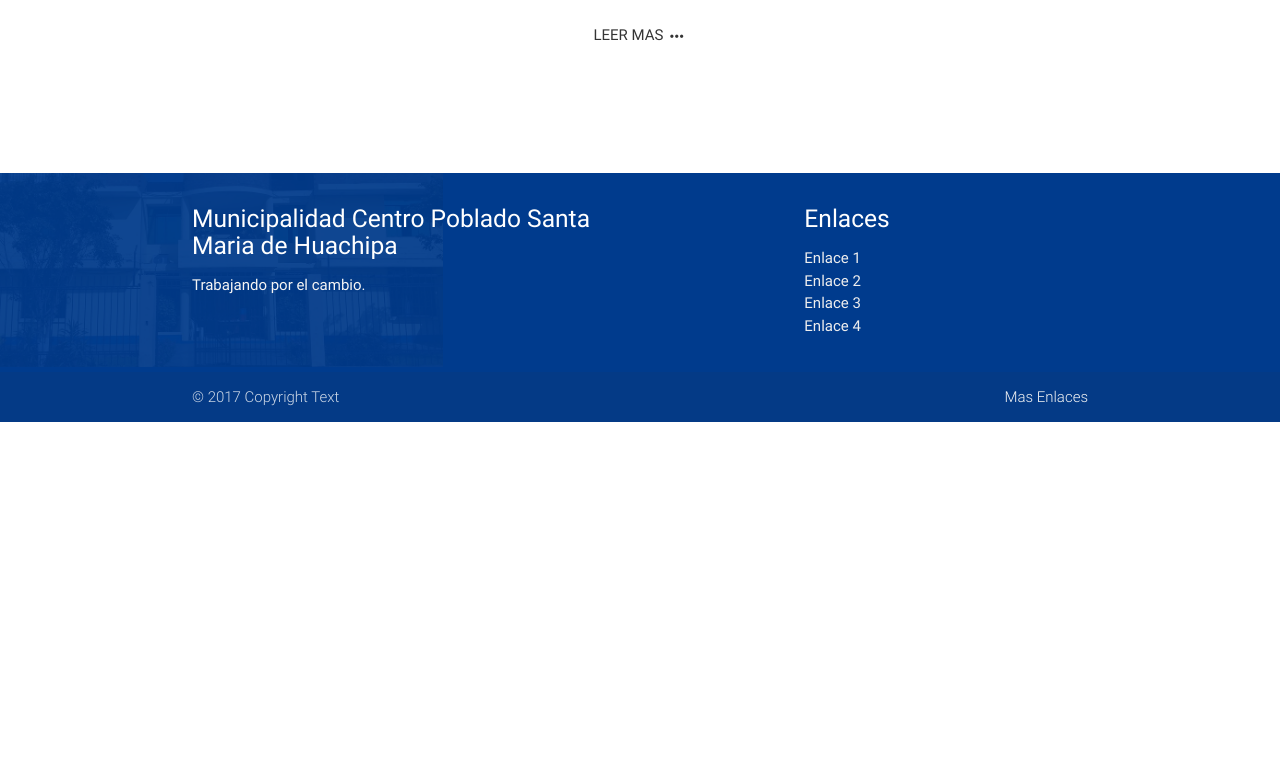
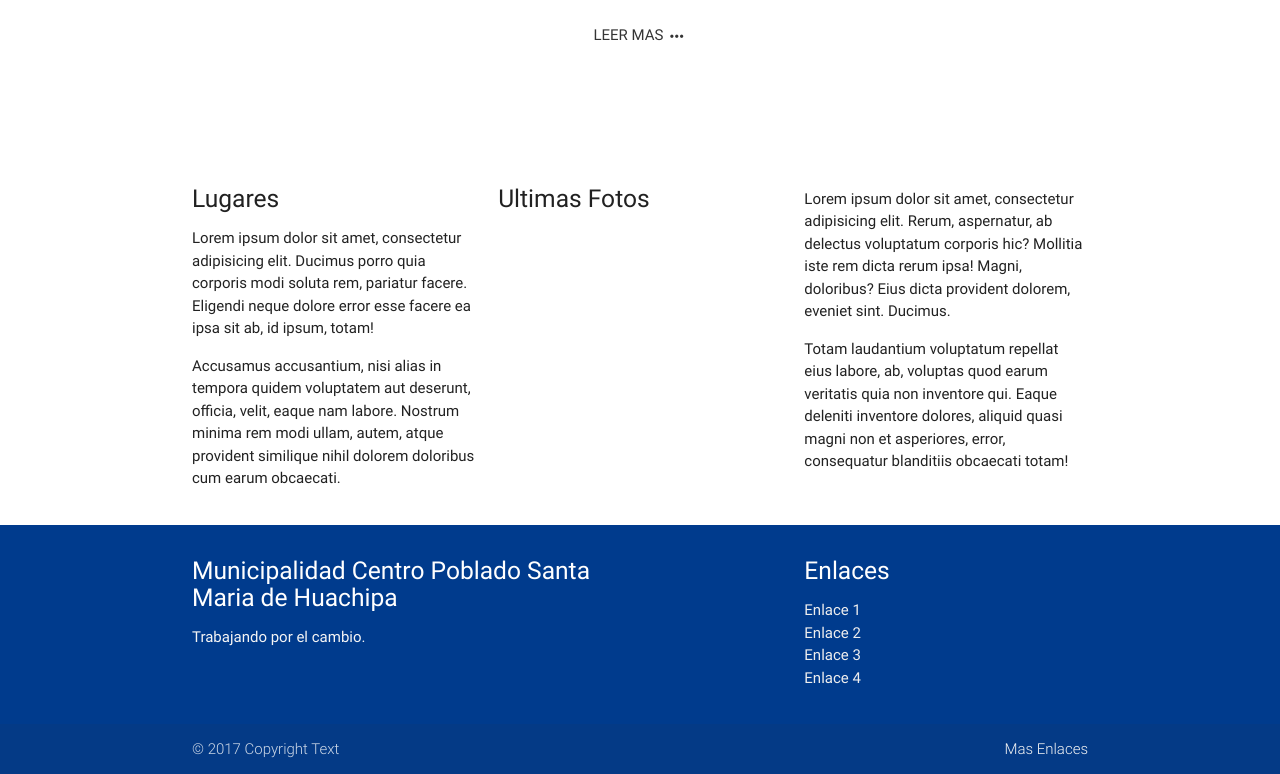
Before and after one commit to nats-afs/mh, a plain HTML site: page index.html in a window 1280 px wide. Shown: the part 1998-2772 px from the top of the page. Before the commit the page ends 2420 px from the top, so only its background shows below. Drawn offline with nearby package versions, Linux system fonts and the light colour scheme.

Commit message:
On commit

```diff
--- a/index.html
+++ b/index.html
@@ -298,6 +298,24 @@
         </div>
       </div>
     </section>
+    <section id="media">
+      <div class="container">
+        <div class="row">
+          <div class="col s4">
+            <h5>Lugares</h5>
+            <p>Lorem ipsum dolor sit amet, consectetur adipisicing elit. Ducimus porro quia corporis modi soluta rem, pariatur facere. Eligendi neque dolore error esse facere ea ipsa sit ab, id ipsum, totam!</p>
+            <p>Accusamus accusantium, nisi alias in tempora quidem voluptatem aut deserunt, officia, velit, eaque nam labore. Nostrum minima rem modi ullam, autem, atque provident similique nihil dolorem doloribus cum earum obcaecati.</p>
+          </div>
+          <div class="col s4">
+          <h5>Ultimas Fotos</h5>
+          </div>
+          <div class="col s4">
+            <p>Lorem ipsum dolor sit amet, consectetur adipisicing elit. Rerum, aspernatur, ab delectus voluptatum corporis hic? Mollitia iste rem dicta rerum ipsa! Magni, doloribus? Eius dicta provident dolorem, eveniet sint. Ducimus.</p>
+            <p>Totam laudantium voluptatum repellat eius labore, ab, voluptas quod earum veritatis quia non inventore qui. Eaque deleniti inventore dolores, aliquid quasi magni non et asperiores, error, consequatur blanditiis obcaecati totam!</p>
+          </div>
+        </div>
+      </div>
+    </section>
   </main>
   <footer class="page-footer">
     <div class="container">
--- a/sass/style.scss
+++ b/sass/style.scss
@@ -4,11 +4,11 @@ $primary-text-color: #fff;
 
 header {
   //  background-image: url('https://preview.lsvr.sk/pressville/wp-content/uploads/sites/2/2017/05/hero-1.jpg');
-  background-image: url('../img/background2.png');
-  background-attachment: fixed;
+  background-image: url('https://preview.lsvr.sk/pressville/wp-content/uploads/sites/2/2017/05/hero-1.jpg');
+//  background-attachment: fixed;
   background-repeat: no-repeat;
   background-size: cover;
-  background-position-y: -55px;
+  background-position: center center;
   .header-wrapper {
     color: $primary-text-color;
     height: 350px;
@@ -210,11 +210,7 @@ nav.navbar-main {
 }
 
 footer.page-footer{
-  background-image: url('../img/palacio_municipal.png');
-  background-attachment: fixed;
-  background-repeat: no-repeat;
-  background-size: contain;
-  background-position-y: -55px;
+
 }
 
 footer.page-footer{
```
Also changed, not shown: css/style.css, 1 other file.
